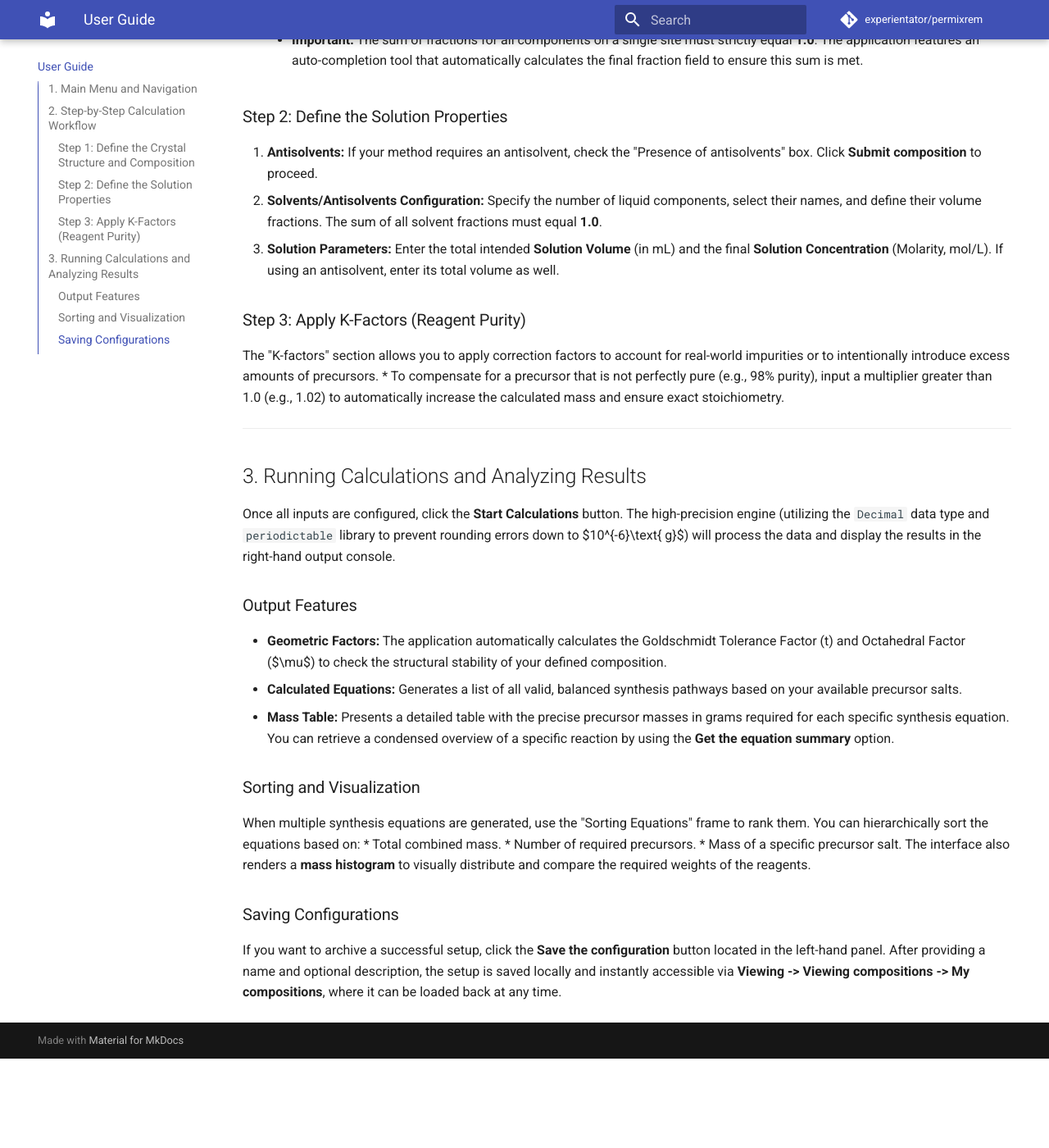
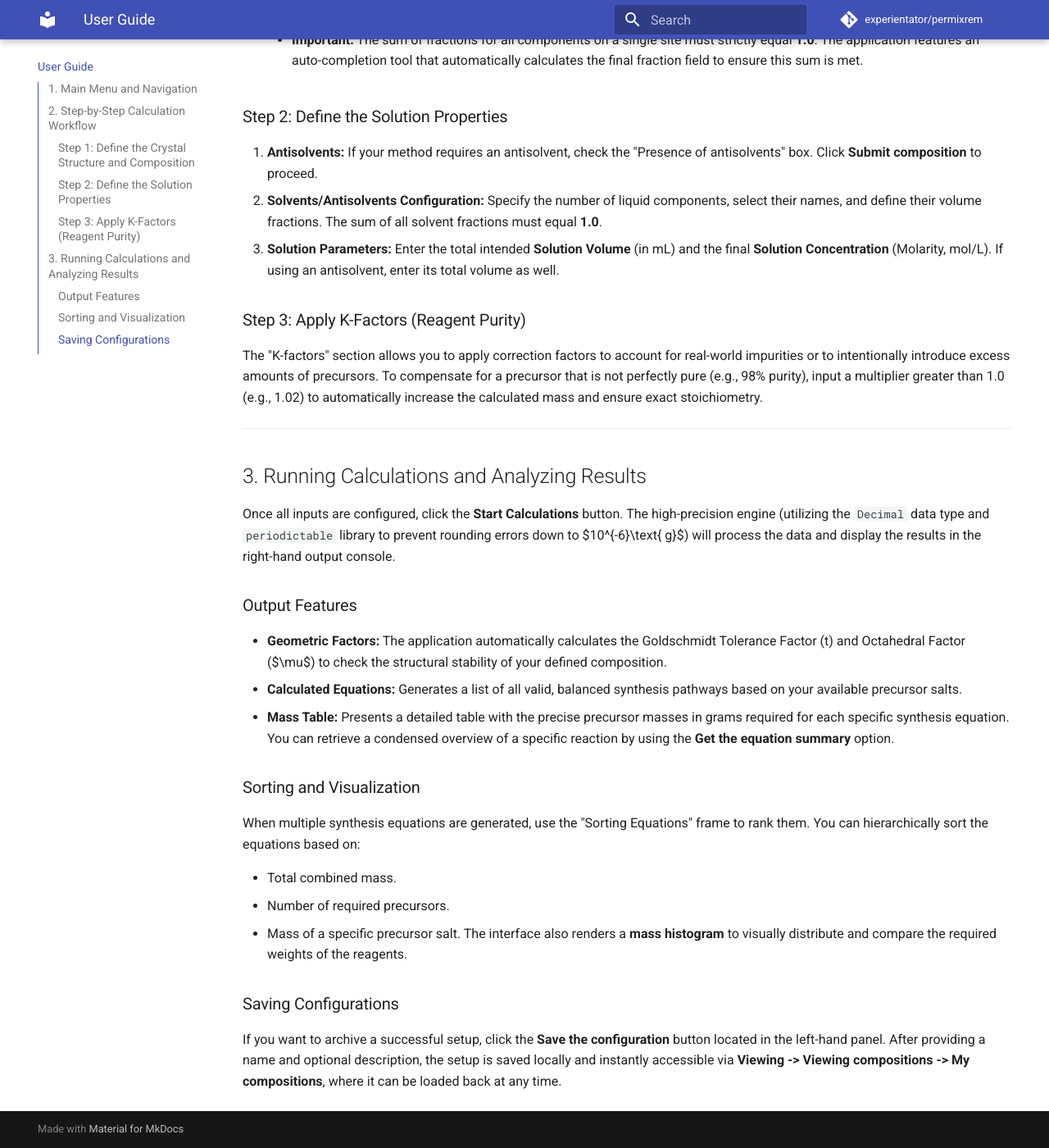
Before and after one commit to experientator/permix, an MkDocs documentation site: the page built from docs/user_guide.md, in a window 1280 px wide and 1400 px high, scrolled down 1222 px. Shown: the whole window at 82% size. Built offline with MkDocs 1.6.1 and Material for MkDocs 9.7.7, drawn with Linux system fonts in a browser that asks for light colours; comment, search, counter and statistics services are not loaded; before the commit the page ends 2513 px from its top, so only the background shows below that.

Commit message:
update documentation

```diff
--- a/docs/user_guide.md
+++ b/docs/user_guide.md
@@ -9,10 +9,10 @@ Welcome to PerMix! PerMix is a graphical user interface (GUI) designed to standa
 Upon launching PerMix, the main window opens, dedicated to the core calculation workflow. The top navigation bar features several key tabs:
 
 * **Viewing:** Provides access to a set of Data Viewers that allow you to manage the local database. You can browse, add, or delete entries to tailor the software to your needs:
-* *Solvents:* Displays all the solvents and antisolvents currently available in the database, detailing properties like density and boiling point.
-    * *Ion Radii:* Manages the database of chemical species and their physical properties, essential for calculating geometric stability factors.
-    * *Phase Templates:* Allows you to manage structural blueprints, which define a crystal structure's stoichiometry and its constituent cation sites.
-    * *Compositions:* A central hub for managing reference materials. It contains both a database of "Literature compositions" and your personal saved calculations under "My compositions" (Favorite compositions).
+  * *Solvents:* Displays all the solvents and antisolvents currently available in the database, detailing properties like density and boiling point.
+  * *Ion Radii:* Manages the database of chemical species and their physical properties, essential for calculating geometric stability factors.
+  * *Phase Templates:* Allows you to manage structural blueprints, which define a crystal structure's stoichiometry and its constituent cation sites.
+  * *Compositions:* A central hub for managing reference materials. It contains both a database of "Literature compositions" and your personal saved calculations under "My compositions" (Favorite compositions).
 * **Language:** Toggles the interface language between English and Russian.
 * **About Program:** Contains comprehensive information about the software's purpose, operational guidelines, and citation details.
 * **Exit:** Closes the application.
@@ -36,8 +36,7 @@ The main interface is designed to guide you logically from top to bottom through
 3. **Solution Parameters:** Enter the total intended **Solution Volume** (in mL) and the final **Solution Concentration** (Molarity, mol/L). If using an antisolvent, enter its total volume as well.
 
 ### Step 3: Apply K-Factors (Reagent Purity)
-The "K-factors" section allows you to apply correction factors to account for real-world impurities or to intentionally introduce excess amounts of precursors.
-* To compensate for a precursor that is not perfectly pure (e.g., 98% purity), input a multiplier greater than 1.0 (e.g., 1.02) to automatically increase the calculated mass and ensure exact stoichiometry.
+The "K-factors" section allows you to apply correction factors to account for real-world impurities or to intentionally introduce excess amounts of precursors. To compensate for a precursor that is not perfectly pure (e.g., 98% purity), input a multiplier greater than 1.0 (e.g., 1.02) to automatically increase the calculated mass and ensure exact stoichiometry.
 
 ---
 
@@ -52,6 +51,7 @@ Once all inputs are configured, click the **Start Calculations** button. The hig
 
 ### Sorting and Visualization
 When multiple synthesis equations are generated, use the "Sorting Equations" frame to rank them. You can hierarchically sort the equations based on:
+
 * Total combined mass.
 * Number of required precursors.
 * Mass of a specific precursor salt.
```
